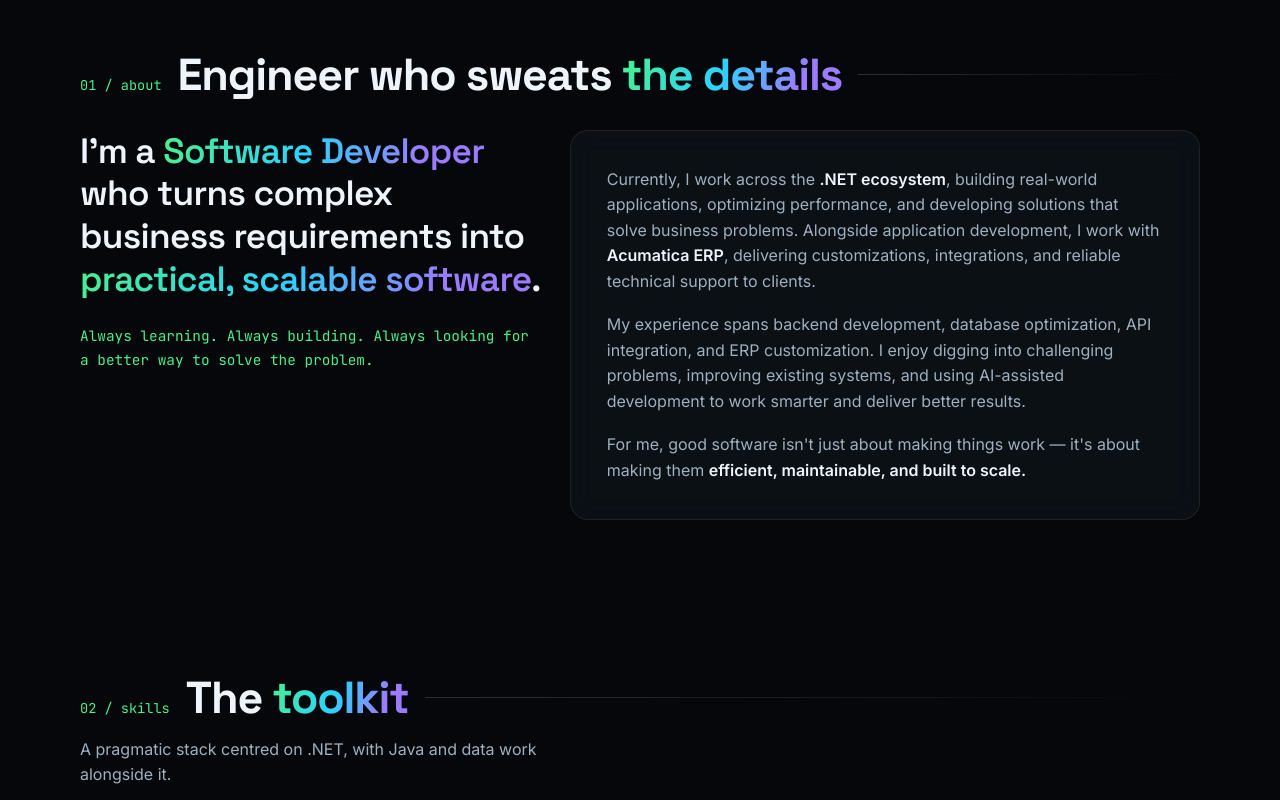
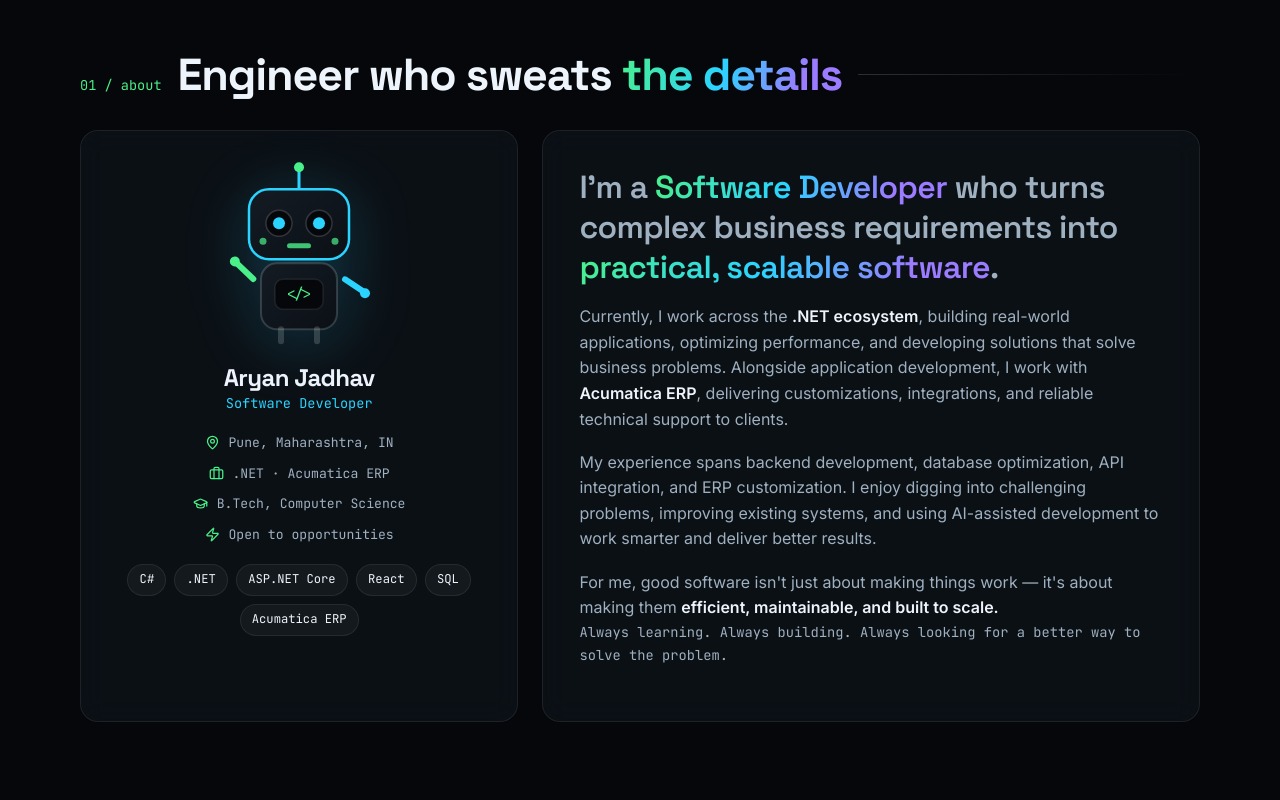
Before and after one commit to aryanjadhav-developer/aryan-portfolio, a React (Vite) app in the folder frontend/: page / in a window 1280 px wide. Shown: the part 920-1720 px from the top of the page. Built offline with nearby package versions, Linux system fonts and the light colour scheme; no server answers.

Commit message:
fix: spot overlay blocked clicks (contact/links); redesign about w/ robot mascot, balance skills, fill empty space

```diff
--- a/frontend/src/components/About.tsx
+++ b/frontend/src/components/About.tsx
@@ -1,20 +1,35 @@
+import { MapPin, Briefcase, GraduationCap, Zap } from 'lucide-react'
 import { Reveal, SectionHeading } from './motion'
+import RobotMascot from './RobotMascot'
+
+const TECH = ['C#', '.NET', 'ASP.NET Core', 'React', 'SQL', 'Acumatica ERP']
 
 export default function About() {
   return (
     <section className="section" id="about">
       <div className="container">
         <SectionHeading idx="01 / about" title={<>Engineer who sweats <span className="grad-text">the details</span></>} />
-        <div className="about-split">
-          <Reveal className="about-lead">
+        <div className="about-grid2">
+          <Reveal className="about-card glass spot pad-lg">
+            <div className="robot-wrap"><RobotMascot size={160} /></div>
+            <h3 className="ac-name">Aryan Jadhav</h3>
+            <p className="ac-role">Software Developer</p>
+            <div className="ac-facts">
+              <span><MapPin size={15} /> Pune, Maharashtra, IN</span>
+              <span><Briefcase size={15} /> .NET · Acumatica ERP</span>
+              <span><GraduationCap size={15} /> B.Tech, Computer Science</span>
+              <span><Zap size={15} /> Open to opportunities</span>
+            </div>
+            <div className="chips">
+              {TECH.map((t) => <span className="chip" key={t}>{t}</span>)}
+            </div>
+          </Reveal>
+
+          <Reveal delay={0.1} className="about-body glass spot pad-lg">
             <p className="lead-big">
               I&apos;m a <span className="grad-text">Software Developer</span> who turns complex business
               requirements into <span className="grad-text">practical, scalable software</span>.
             </p>
-            <p className="lead-tag">Always learning. Always building. Always looking for a better way to solve the problem.</p>
-          </Reveal>
-
-          <Reveal delay={0.1} className="about-body glass spot pad-lg">
             <p>
               Currently, I work across the <strong>.NET ecosystem</strong>, building real-world applications,
               optimizing performance, and developing solutions that solve business problems. Alongside application
@@ -30,6 +45,7 @@ export default function About() {
               For me, good software isn&apos;t just about making things work — it&apos;s about making them{' '}
               <strong>efficient, maintainable, and built to scale.</strong>
             </p>
+            <p className="lead-tag">Always learning. Always building. Always looking for a better way to solve the problem.</p>
           </Reveal>
         </div>
       </div>
--- /dev/null
+++ b/frontend/src/components/RobotMascot.tsx
@@ -0,0 +1,107 @@
+import { useEffect, useRef } from 'react'
+import { motion, useReducedMotion } from 'framer-motion'
+
+/**
+ * Friendly neon robot. Eyes follow the pointer, it bobs gently, blinks, and
+ * gives a little wave. Purely decorative (aria-hidden). Respects reduced-motion.
+ */
+export default function RobotMascot({ size = 180, className = '' }: { size?: number; className?: string }) {
+  const reduce = useReducedMotion()
+  const rootRef = useRef<HTMLDivElement>(null)
+
+  useEffect(() => {
+    if (reduce) return
+    const el = rootRef.current
+    if (!el) return
+    let raf = 0
+    const onMove = (e: MouseEvent) => {
+      cancelAnimationFrame(raf)
+      raf = requestAnimationFrame(() => {
+        const r = el.getBoundingClientRect()
+        const cx = r.left + r.width / 2
+        const cy = r.top + r.height * 0.42 // eye line
+        const dx = Math.max(-1, Math.min(1, (e.clientX - cx) / (r.width * 0.9)))
+        const dy = Math.max(-1, Math.min(1, (e.clientY - cy) / (r.height * 0.9)))
+        el.style.setProperty('--px', String(dx))
+        el.style.setProperty('--py', String(dy))
+      })
+    }
+    window.addEventListener('mousemove', onMove)
+    return () => { window.removeEventListener('mousemove', onMove); cancelAnimationFrame(raf) }
+  }, [reduce])
+
+  return (
+    <motion.div
+      ref={rootRef}
+      className={`robot ${className}`}
+      aria-hidden="true"
+      style={{ width: size }}
+      animate={reduce ? {} : { y: [0, -10, 0] }}
+      transition={{ duration: 4, repeat: Infinity, ease: 'easeInOut' }}
+    >
+      <svg viewBox="0 0 160 190" width="100%" role="img">
+        <defs>
+          <linearGradient id="rbody" x1="0" y1="0" x2="1" y2="1">
+            <stop offset="0" stopColor="#141b23" />
+            <stop offset="1" stopColor="#0b1016" />
+          </linearGradient>
+        </defs>
+
+        {/* antenna */}
+        <line x1="80" y1="28" x2="80" y2="10" stroke="var(--cyan)" strokeWidth="3" strokeLinecap="round" />
+        <circle cx="80" cy="8" r="5" fill="var(--neon)">
+          {!reduce && <animate attributeName="opacity" values="1;0.3;1" dur="1.6s" repeatCount="indefinite" />}
+        </circle>
+
+        {/* waving arm (left) */}
+        <motion.g
+          style={{ transformOrigin: '34px 120px', transformBox: 'view-box' }}
+          animate={reduce ? {} : { rotate: [0, -22, 0, -14, 0] }}
+          transition={{ duration: 2.4, repeat: Infinity, repeatDelay: 2, ease: 'easeInOut' }}
+        >
+          <line x1="34" y1="120" x2="18" y2="104" stroke="var(--neon)" strokeWidth="6" strokeLinecap="round" />
+          <circle cx="16" cy="102" r="5" fill="var(--neon)" />
+        </motion.g>
+        {/* arm (right) */}
+        <line x1="126" y1="120" x2="144" y2="132" stroke="var(--cyan)" strokeWidth="6" strokeLinecap="round" />
+        <circle cx="146" cy="134" r="5" fill="var(--cyan)" />
+
+        {/* body */}
+        <rect x="42" y="104" width="76" height="66" rx="16" fill="url(#rbody)" stroke="var(--glass-border-str)" strokeWidth="2" />
+        <rect x="56" y="120" width="48" height="30" rx="8" fill="#05070a" stroke="var(--glass-border)" strokeWidth="1.5" />
+        <text x="80" y="140" textAnchor="middle" fontFamily="var(--font-mono)" fontSize="15" fill="var(--neon)">{'</>'}</text>
+
+        {/* head */}
+        <rect x="30" y="30" width="100" height="70" rx="20" fill="url(#rbody)" stroke="var(--cyan)" strokeWidth="2.5" />
+
+        {/* eyes */}
+        <g className="r-eye">
+          <circle cx="60" cy="64" r="13" fill="#05070a" stroke="var(--glass-border-str)" strokeWidth="1.5" />
+          <circle cx="100" cy="64" r="13" fill="#05070a" stroke="var(--glass-border-str)" strokeWidth="1.5" />
+          <circle className="pupil" cx="60" cy="64" r="6" fill="var(--cyan)" />
+          <circle className="pupil" cx="100" cy="64" r="6" fill="var(--cyan)" />
+          {/* blink lids */}
+          {!reduce && (
+            <>
+              <rect className="lid" x="47" y="51" width="26" height="0" rx="4" fill="#05070a">
+                <animate attributeName="height" values="0;0;26;0;0" keyTimes="0;0.92;0.96;0.99;1" dur="5s" repeatCount="indefinite" />
+              </rect>
+              <rect className="lid" x="87" y="51" width="26" height="0" rx="4" fill="#05070a">
+                <animate attributeName="height" values="0;0;26;0;0" keyTimes="0;0.92;0.96;0.99;1" dur="5s" repeatCount="indefinite" />
+              </rect>
+            </>
+          )}
+        </g>
+
+        {/* cheeks + mouth */}
+        <circle cx="44" cy="82" r="3.5" fill="var(--neon)" opacity="0.7" />
+        <circle cx="116" cy="82" r="3.5" fill="var(--neon)" opacity="0.7" />
+        <rect x="68" y="84" width="24" height="5" rx="2.5" fill="var(--neon)" opacity="0.8" />
+
+        {/* legs */}
+        <line x1="62" y1="170" x2="62" y2="182" stroke="var(--glass-border-str)" strokeWidth="6" strokeLinecap="round" />
+        <line x1="98" y1="170" x2="98" y2="182" stroke="var(--glass-border-str)" strokeWidth="6" strokeLinecap="round" />
+      </svg>
+    </motion.div>
+  )
+}
--- a/frontend/src/components/Skills.tsx
+++ b/frontend/src/components/Skills.tsx
@@ -1,6 +1,8 @@
-import { Code2, Boxes, Database, Wrench, GitBranch } from 'lucide-react'
+import { Code2, Boxes, Database, Wrench, GitBranch, Compass } from 'lucide-react'
 import { Reveal, SectionHeading, TiltCard } from './motion'
 import type { Profile } from '../types'
+
+const EXPLORING = ['Azure', 'Docker', 'CI/CD', 'Microservices', 'AI-assisted Dev']
 
 const ICONS: Record<string, typeof Code2> = {
   Languages: Code2,
@@ -30,6 +32,14 @@ export default function Skills({ profile }: { profile: Profile }) {
               </Reveal>
             )
           })}
+          <Reveal delay={0.3}>
+            <TiltCard className="glass spot pad skill-card exploring-card" max={6}>
+              <div className="skill-head"><Compass size={18} /> Currently exploring</div>
+              <div className="chips">
+                {EXPLORING.map((item) => <span className="chip" key={item}>{item}</span>)}
+              </div>
+            </TiltCard>
+          </Reveal>
         </div>
       </div>
     </section>
--- a/frontend/src/styles.css
+++ b/frontend/src/styles.css
@@ -112,7 +112,7 @@ h1, h2, h3, h4 { font-family: var(--font-display); line-height: 1.05; margin: 0;
   background: radial-gradient(22rem 22rem at var(--mx, 50%) var(--my, 50%), var(--cyan), transparent 45%);
   -webkit-mask: linear-gradient(#000 0 0) content-box, linear-gradient(#000 0 0);
   -webkit-mask-composite: xor; mask-composite: exclude;
-  opacity: 0; transition: opacity 0.35s;
+  opacity: 0; transition: opacity 0.35s; pointer-events: none;
 }
 .spot:hover::before { opacity: 0.9; }
 .spot::after {
@@ -215,12 +215,32 @@ h1, h2, h3, h4 { font-family: var(--font-display); line-height: 1.05; margin: 0;
 .bento > * > .glass, .bento > * > .project { height: 100%; }
 
 /* About */
-.about-split { display: grid; grid-template-columns: 0.85fr 1.15fr; gap: 1.5rem; align-items: start; }
-@media (max-width: 860px) { .about-split { grid-template-columns: 1fr; gap: 1.25rem; } }
-.lead-big { font-family: var(--font-display); font-weight: 600; font-size: clamp(1.5rem, 3.2vw, 2.2rem); line-height: 1.22; letter-spacing: -0.02em; margin: 0 0 1.4rem; }
-.lead-tag { font-family: var(--font-mono); font-size: 0.9rem; color: var(--neon); line-height: 1.7; margin: 0; }
+.about-grid2 { display: grid; grid-template-columns: 0.8fr 1.2fr; gap: 1.5rem; align-items: stretch; }
+@media (max-width: 860px) { .about-grid2 { grid-template-columns: 1fr; gap: 1.25rem; } }
+.lead-big { font-family: var(--font-display); font-weight: 600; font-size: clamp(1.4rem, 2.8vw, 2rem); line-height: 1.25; letter-spacing: -0.02em; margin: 0 0 1.4rem; }
+.lead-tag { font-family: var(--font-mono); font-size: 0.86rem; color: var(--neon); line-height: 1.7; margin: 1.4rem 0 0; }
 .about-body p { color: var(--text-muted); margin: 0 0 1.1rem; }
 .about-body p strong { color: var(--text); }
+
+/* About — profile card with robot avatar */
+.about-card { display: flex; flex-direction: column; align-items: center; text-align: center; }
+.robot-wrap { display: flex; justify-content: center; margin-bottom: 0.5rem; filter: drop-shadow(0 10px 30px rgba(42,212,255,0.2)); }
+.ac-name { font-size: 1.5rem; }
+.ac-role { font-family: var(--font-mono); font-size: 0.85rem; color: var(--cyan); margin: 0.2rem 0 1.1rem; }
+.ac-facts { display: flex; flex-direction: column; gap: 0.6rem; width: 100%; margin-bottom: 1.2rem; }
+.ac-facts span { display: inline-flex; align-items: center; gap: 0.55rem; justify-content: center; font-family: var(--font-mono); font-size: 0.82rem; color: var(--text-muted); }
+.ac-facts span svg { color: var(--neon); flex-shrink: 0; }
+.about-card .chips { justify-content: center; }
+
+/* Robot mascot — pupils track the pointer via --px/--py */
+.robot { line-height: 0; }
+.robot .pupil { transition: transform 0.1s linear; transform: translate(calc(var(--px, 0) * 5px), calc(var(--py, 0) * 4px)); }
+.contact-robot { margin-top: 1.5rem; display: flex; justify-content: flex-start; filter: drop-shadow(0 10px 30px rgba(74,240,138,0.18)); }
+@media (max-width: 860px) { .contact-robot { justify-content: center; } }
+
+/* Skills — "currently exploring" accent tile */
+.exploring-card { border-color: rgba(74,240,138,0.3); }
+.exploring-card .skill-head { color: var(--neon); }
 .tile-ico { width: 40px; height: 40px; border-radius: 12px; display: inline-flex; align-items: center; justify-content: center; background: rgba(42,212,255,0.08); border: 1px solid var(--glass-border); color: var(--cyan); margin-bottom: 1rem; }
 
 /* Skills — masonry columns (no empty stretched boxes) */
```
Also changed, not shown: frontend/src/components/Contact.tsx (+6 -6 lines), 1 other file (tests, documents, lock files or other folders).
